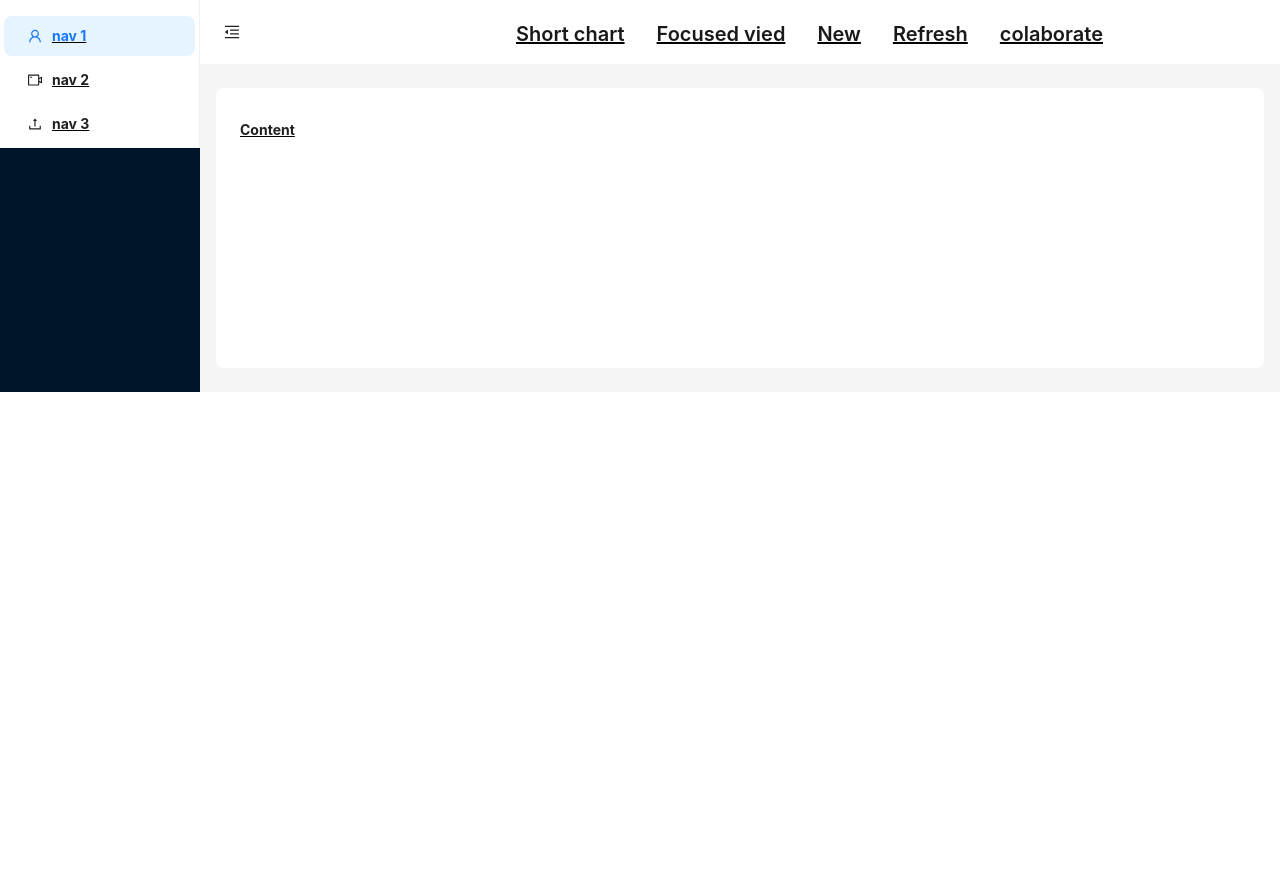
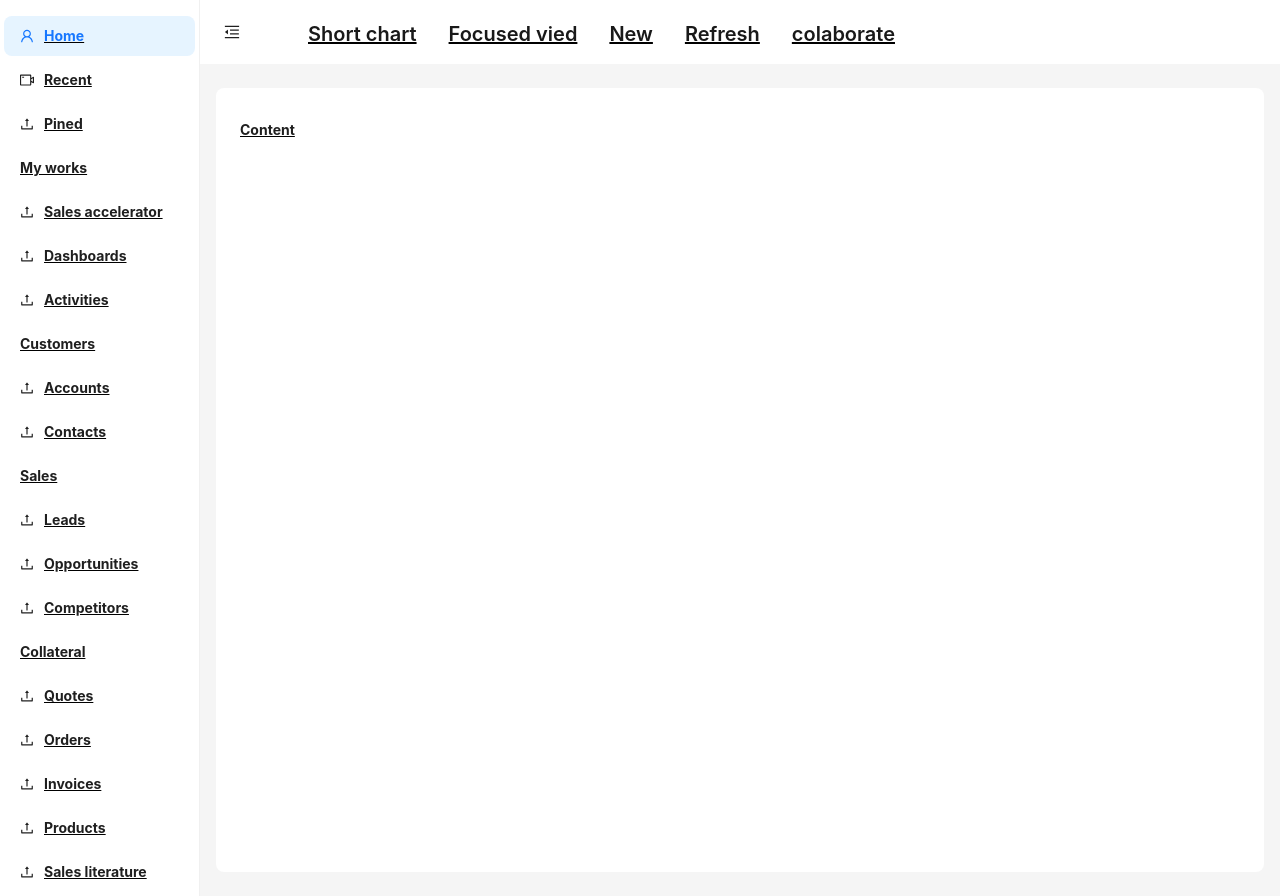
Before and after one commit to James-O/workergencrm, a Next.js app: page / in a window 1280 px wide. Before the commit the page ends 800 px from the top, so only its background shows below. Built offline with nearby package versions, Linux system fonts and the light colour scheme.

Commit message:
populated sidebar contents

```diff
--- a/src/components/Navbarside.jsx
+++ b/src/components/Navbarside.jsx
@@ -18,27 +18,108 @@ const Navbarside = () => {
   return (
     <Layout>
       <Sider trigger={null} collapsible collapsed={collapsed}>
-        <div className="demo-logo-vertical" />
+        {/* <div className="demo-logo-vertical" /> */}
         <Menu
-        className='pt-3'
+        className='pt-3 no-underline'
         //   theme="dark"
-          mode="inline"
+          //mode="inline"
           defaultSelectedKeys={['1']}
           items={[
             {
               key: '1',
               icon: <UserOutlined />,
-              label: 'nav 1',
+              label: 'Home',
             },
             {
               key: '2',
               icon: <VideoCameraOutlined />,
-              label: 'nav 2',
+              label: 'Recent',
             },
             {
               key: '3',
               icon: <UploadOutlined />,
-              label: 'nav 3',
+              label: 'Pined',
+            },
+            {
+              key: '4',
+              label: 'My works',
+            },
+            {
+              key: '5',
+              icon: <UploadOutlined />,
+              label: 'Sales accelerator',
+            },
+            {
+              key: '6',
+              icon: <UploadOutlined />,
+              label: 'Dashboards',
+            },
+            {
+              key: '7',
+              icon: <UploadOutlined />,
+              label: 'Activities',
+            },
+            {
+              key: '8',
+              label: 'Customers',
+            },
+            {
+              key: '9',
+              icon: <UploadOutlined />,
+              label: 'Accounts',
+            },
+            {
+              key: '10',
+              icon: <UploadOutlined />,
+              label: 'Contacts',
+            },
+            {
+              key: '11',
+              label: 'Sales',
+            },
+            {
+              key: '12',
+              icon: <UploadOutlined />,
+              label: 'Leads',
+            },
+            {
+              key: '13',
+              icon: <UploadOutlined />,
+              label: 'Opportunities',
+            },
+            {
+              key: '14',
+              icon: <UploadOutlined />,
+              label: 'Competitors',
+            },
+            {
+              key: '15',
+              label: 'Collateral',
+            },
+            {
+              key: '16',
+              icon: <UploadOutlined />,
+              label: 'Quotes',
+            },
+            {
+              key: '17',
+              icon: <UploadOutlined />,
+              label: 'Orders',
+            },
+            {
+              key: '18',
+              icon: <UploadOutlined />,
+              label: 'Invoices',
+            },
+            {
+              key: '19',
+              icon: <UploadOutlined />,
+              label: 'Products',
+            },
+            {
+              key: '20',
+              icon: <UploadOutlined />,
+              label: 'Sales literature',
             },
           ]}
         />
--- a/src/components/Navmenu.jsx
+++ b/src/components/Navmenu.jsx
@@ -12,7 +12,7 @@ function NavMenu() {
         setNav(!nav);
     }
     return (
-        <div className='ml-52 mt-5'>
+        <div className='mt-5'>
             <div className=" nav flex ease-in duration-300 w-full">
                 <div className=" px-10 sm:px-4 md:px-6 lg:px-6 container ml-auto">
 
```
